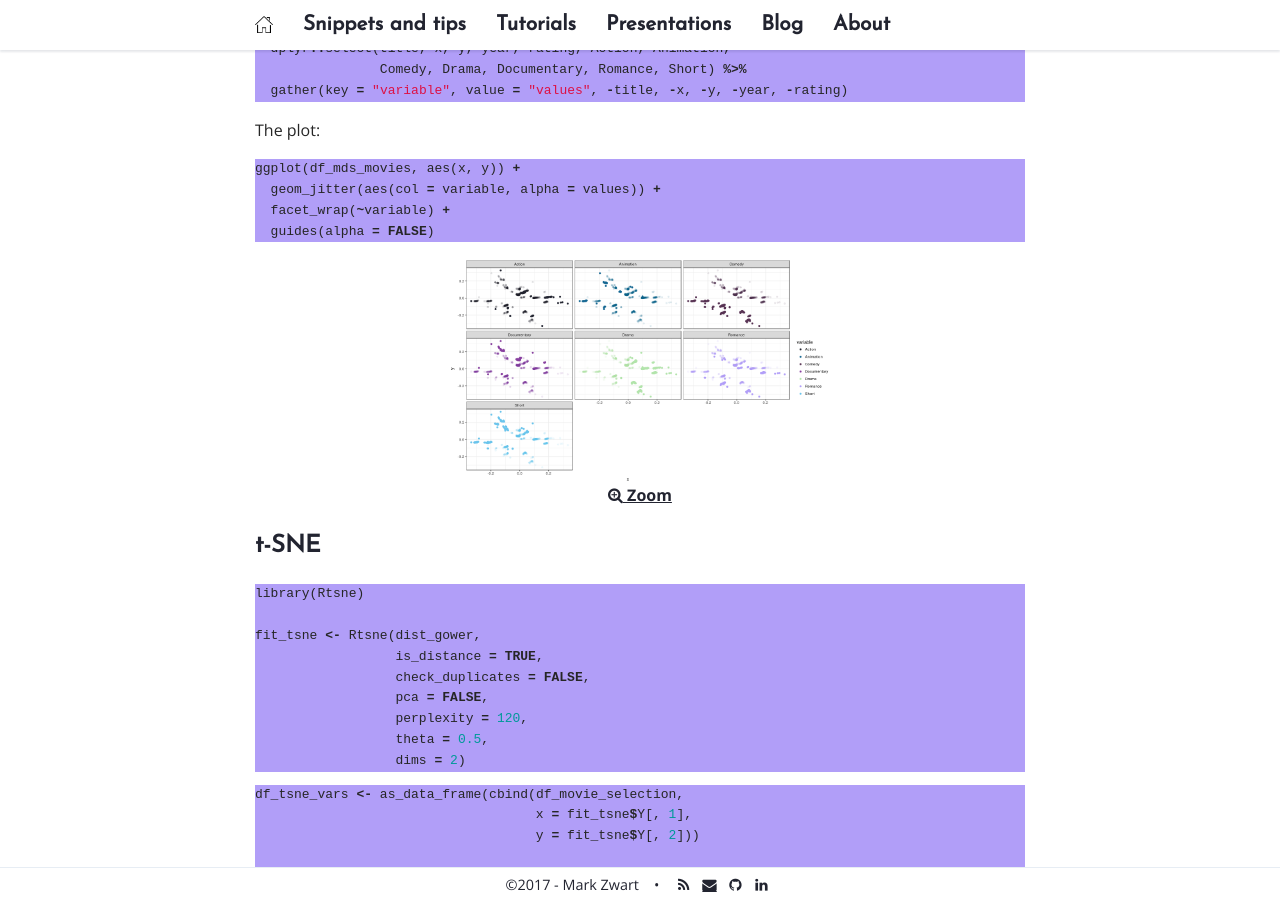
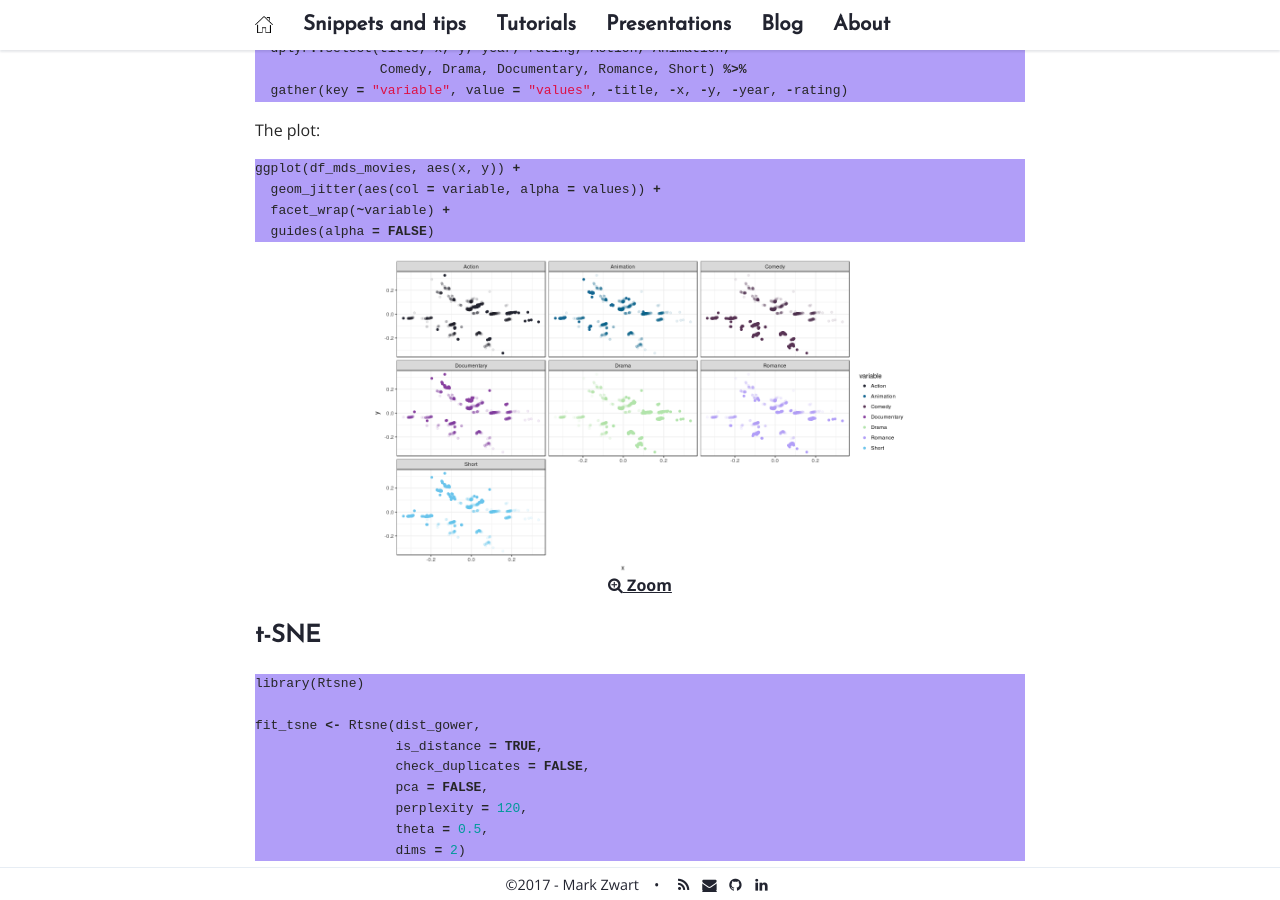
Before and after one commit to mark-me/mark-me.github.io, a Jekyll site: the page built from _pages/tutorials/distance-measures/distance-measures.md, in a window 1280 px wide and 900 px high, scrolled down 6027 px. Built offline with Jekyll 4.4.1, drawn with Linux system fonts in a browser that asks for light colours; nearby versions of some CDN libraries; comment, search, counter and statistics services are not loaded.

Commit message:
Update distance-measures.md

```diff
--- a/_pages/tutorials/distance-measures/distance-measures.md
+++ b/_pages/tutorials/distance-measures/distance-measures.md
@@ -194,7 +194,7 @@ ggplot(df_mds_movies, aes(x, y)) +
 
 {:refdef: style="text-align: center;"}
 <a href="/_pages/tutorials/distance-measures/mds-gower.png" target="_blank">
-<img src="/_pages/tutorials/distance-measures/mds-gower.png" alt="Shaped word cloud" align="center" width="50%" height="50%"/><br>
+<img src="/_pages/tutorials/distance-measures/mds-gower.png" alt="Shaped word cloud" align="center" width="70%" height="70%"/><br>
 <i class='fa fa-search-plus '></i> Zoom</a>
 {: refdef}
 
```
